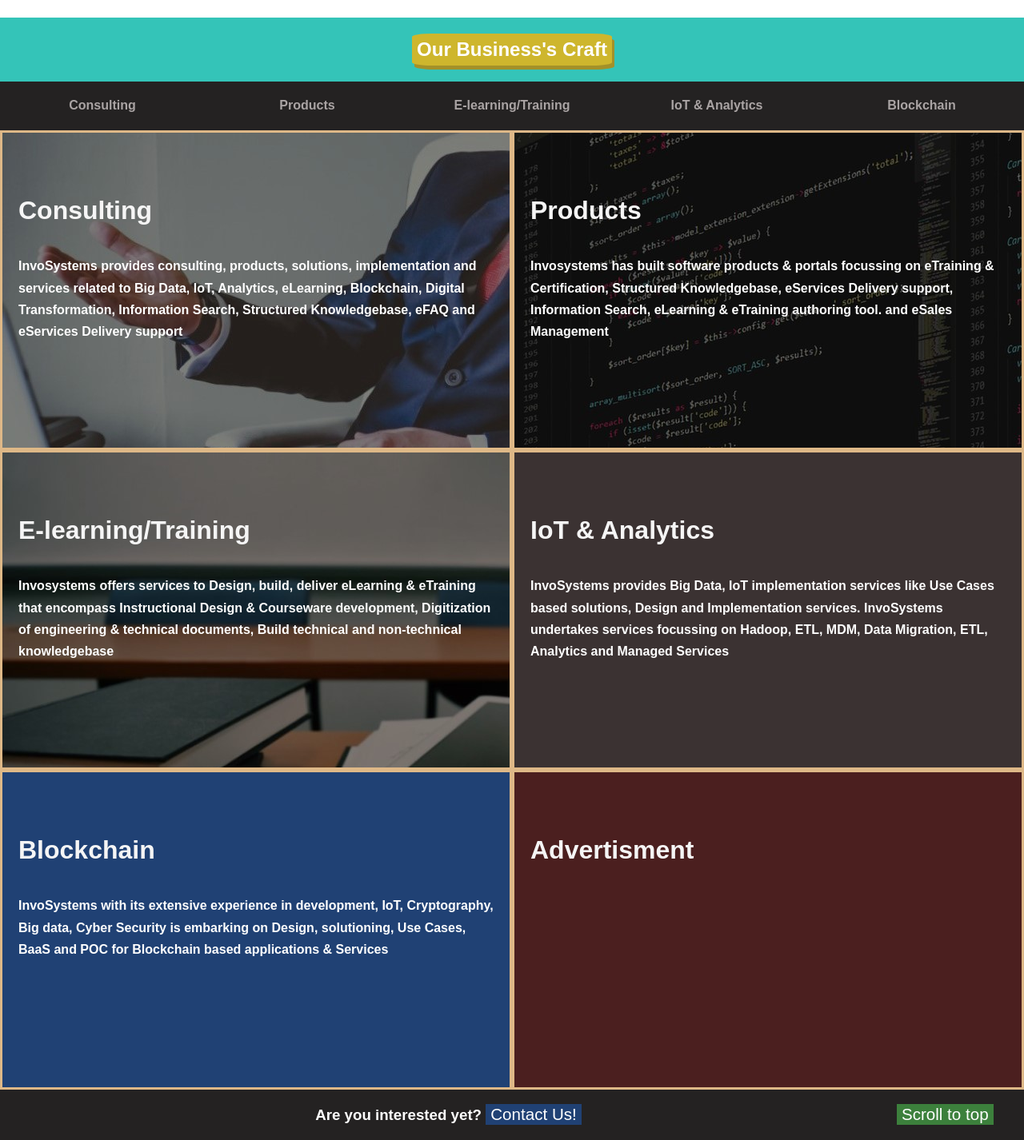
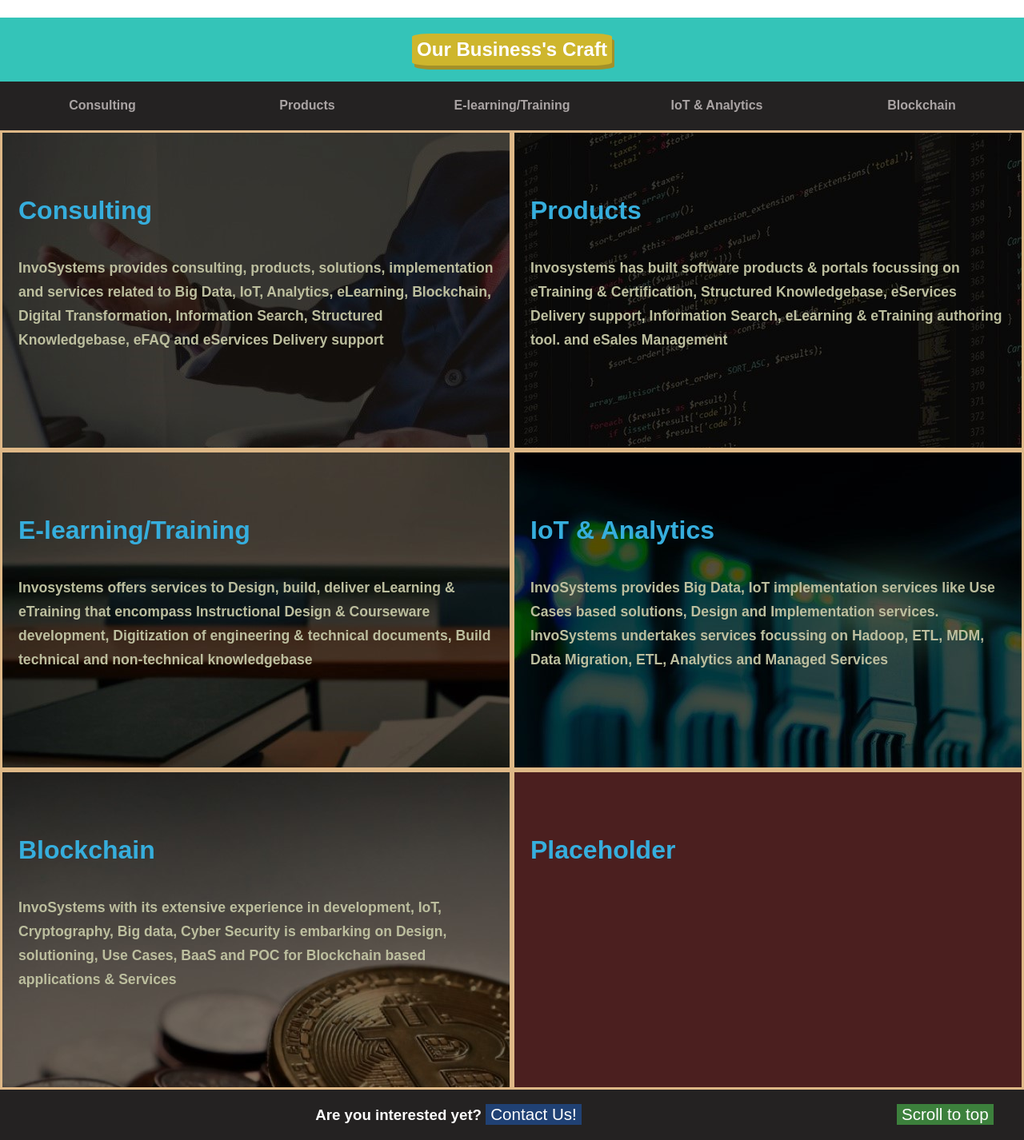
Before and after one commit to thenosewizard/InvoSystemsWebsite, a Flask app: page / in a window 1280 px wide. Shown: the part 558-1984 px from the top of the page at 80% size. Run offline with Flask 2, Linux system fonts and the light colour scheme.

Commit message:
Stable ver of home page

```diff
--- a/static/main.css
+++ b/static/main.css
@@ -65,17 +65,7 @@ body {
     color: #ffffff;
 }
 
-/* For the footer to be positioned at the bottom*/
-.main-footer {
-    position: absolute;
-    color: #ffffff;
-    height: 20px;
-    background-color: #38393b91;
-    bottom: 0;
-    right: 0;
-    left: 0;
-}
-/* End of code for the layout page */
+
 
 /* Start of code for the home page */
 /* Giant image under the nav bar (HOME page) */
@@ -185,7 +175,7 @@ body {
     grid-template-columns: 1fr 1fr 1fr 1fr 1fr;
     padding: 0;
     margin: 0;
-    grid-auto-rows: minmax(0.2%, 0.2%);
+    grid-auto-rows: minmax(0.2%, auto);
     text-align: center;
     color: #aaa4a4;
     background: #242222;
@@ -196,13 +186,11 @@ body {
     display: grid;
     grid-template-columns: 3fr 3fr;
     grid-auto-rows: minmax(400px,auto);
-
-
 }
 
 /* Text within the boxes*/
 .homeText {
-    color: whitesmoke;
+    color: rgb(54, 174, 221);
     padding: 20px;
     border: 3px solid burlywood;
 }
@@ -210,18 +198,15 @@ body {
 .homeText > h1 {
     margin-top: 10%;
     font-weight: bold;
+
 }
 
 .homeText > p {
     font-weight: bold;
-    font-size: 1em;
-    color: #ffffff;
+    font-size: 1.1em;
+    color: #bcbe9e;
     line-height: 1.7em;
     float: right;
-}
-
-#homeImg {
-
 }
 
 /* sections in the home page */
@@ -241,11 +226,13 @@ body {
 }
 
 #iotContent {
-    background: #3b3232 ;
+    background: rgb(88, 77, 32) url('.\\internet.jpeg');
+    background-repeat: no-repeat;
 }
 
 #blockContent {
-    background: #204174;
+    background: rgb(190, 174, 106) url('.\\blockchain.jpeg');
+    background-repeat: no-repeat;
 }
 
 #adverContent {
@@ -253,10 +240,8 @@ body {
 }
 
 
+/* Start of CSS for bigData page */
 
-/* End of code for the home page */
-
-/* Start of CSS for bigData page */
 /* Sections in the css page */
 .sections_Data {
     color: #ffffff;
@@ -311,8 +296,9 @@ body {
     display: grid;
     text-align: center;
     grid-auto-rows:minmax(60px,auto);
+    width: 100%;
     color: #ffffff;
-    background: #242222 ;
+    background: #242222;
 }
 
 /* The btn in contact us */
--- a/templates/home.html
+++ b/templates/home.html
@@ -31,7 +31,7 @@
 
         <div id="homeContent">
 
-            <div id="conSultContent" class="homeText">
+            <div id="consultContent" class="homeText">
                     <h1>Consulting</h1>
                     <p>
                         InvoSystems provides consulting, products, solutions, implementation and services
@@ -76,7 +76,7 @@
             </div>
 
             <div id="adverContent"  class="homeText">
-                <h1>Advertisment</h1>
+                <h1>Placeholder</h1>
             </div>
         </div>
 
```
Also changed, not shown: static/blockchain.jpeg (added), static/consult.jpeg, static/internet.jpeg (added), static/learning.jpeg, static/products.jpeg.
